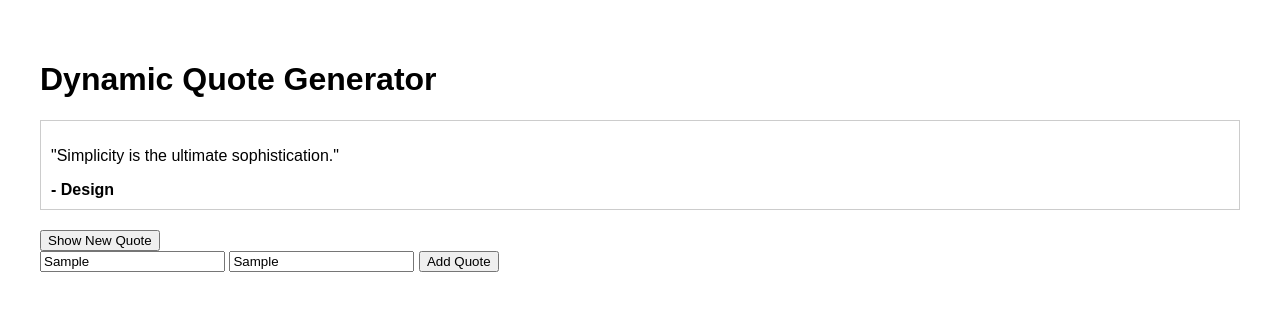
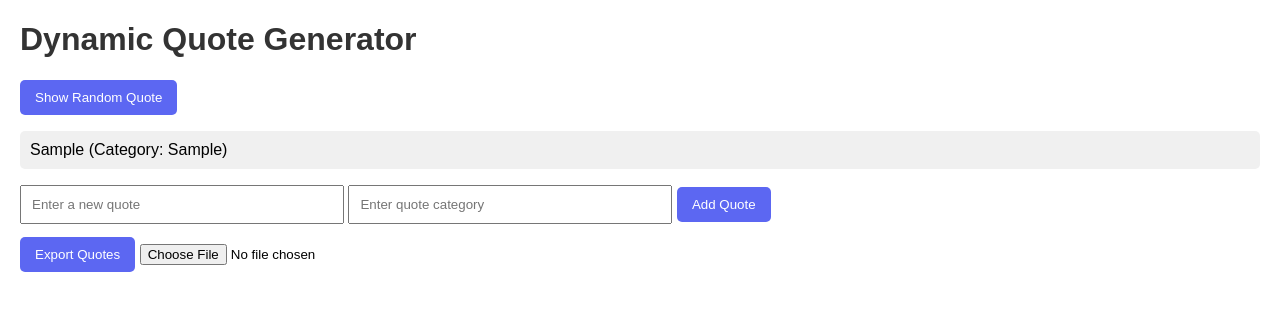
Before and after one commit to DIBORADAWIT/alx_fe_javascript, a plain HTML site: page index.html in a window 1280 px wide. Both pictures are taken after typing "Sample", "Sample" into the empty fields and a click on the button "Add Quote". Drawn offline with Linux system fonts and the light colour scheme.

Commit message:
implemented web storage and JSON handling

```diff
--- a/index.html
+++ b/index.html
@@ -4,25 +4,15 @@
     <meta charset="UTF-8" />
     <meta name="viewport" content="width=device-width, initial-scale=1.0" />
     <title>Dynamic Quote Generator</title>
-    <link rel="stylesheet" href="script.js" />
-    <style>
-      body {
-        font-family: Arial, sans-serif;
-        margin: 20px;
-        padding: 20px;
-      }
-      #quoteDisplay {
-        margin: 20px 0;
-        padding: 10px;
-        border: 1px solid #ccc;
-      }
-    </style>
+    <link rel="stylesheet" href="styles.css" />
   </head>
   <body>
     <h1>Dynamic Quote Generator</h1>
-    <div id="quoteDisplay"></div>
-    <button id="newQuote">Show New Quote</button>
-    <script src="script.js"></script>
+
+    <button onclick="showRandomQuote()">Show Random Quote</button>
+
+    <ul id="quoteList"></ul>
+
     <div>
       <input id="newQuoteText" type="text" placeholder="Enter a new quote" />
       <input
@@ -32,5 +22,17 @@
       />
       <button onclick="addQuote()">Add Quote</button>
     </div>
+
+    <div>
+      <button onclick="exportQuotes()">Export Quotes</button>
+      <input
+        type="file"
+        id="importFile"
+        accept=".json"
+        onchange="importFromJsonFile(event)"
+      />
+    </div>
+
+    <script src="script.js"></script>
   </body>
 </html>
--- a/script.js
+++ b/script.js
@@ -1,68 +1,72 @@
-let quotes = [
-  {
-    text: "The best way to predict the future is to invent it.",
-    category: "Motivation",
-  },
-  { text: "Good artists copy, great artists steal.", category: "Creativity" },
-  { text: "Simplicity is the ultimate sophistication.", category: "Design" },
-];
-
-function showRandomQuote() {
-  const quoteDisplay = document.getElementById("quoteDisplay");
-
-  quoteDisplay.innerHTML = "";
-
-  const randomIndex = Math.floor(Math.random() * quotes.length);
-  const randomQuote = quotes[randomIndex];
-
-  const quoteText = document.createElement("p");
-  quoteText.textContent = `"${randomQuote.text}"`;
-
-  const quoteCategory = document.createElement("span");
-  quoteCategory.textContent = ` - ${randomQuote.category}`;
-  quoteCategory.style.fontWeight = "bold";
-
-  quoteDisplay.appendChild(quoteText);
-  quoteDisplay.appendChild(quoteCategory);
-}
-
-function addQuote() {
-  const newQuoteText = document.getElementById("newQuoteText").value;
-  const newQuoteCategory = document.getElementById("newQuoteCategory").value;
-
-  if (newQuoteText && newQuoteCategory) {
-    quotes.push({ text: newQuoteText, category: newQuoteCategory });
-
-    document.getElementById("newQuoteText").value = "";
-
-    document.getElementById("newQuoteCategory").value = "";
-
-    alert("New quote added successfully!");
-
-    showRandomQuote();
-  } else {
-    alert("Please enter both a quote and a category.");
-  }
-}
-
-document.addEventListener("DOMContentLoaded", function () {
-  showRandomQuote();
-
-  document
-    .getElementById("newQuote")
-    .addEventListener("click", showRandomQuote);
-});
-
-// let quotes = JSON.parse(localStorage.getItem("quotes")) || [];
+let quotes = JSON.parse(localStorage.getItem("quotes")) || [];
 
 function saveQuotes() {
   localStorage.setItem("quotes", JSON.stringify(quotes));
 }
 
-function addQuote(newQuote) {
-  quotes.push(newQuote);
-  saveQuotes();
-  displayQuotes();
+function displayQuotes() {
+  const quoteList = document.getElementById("quoteList");
+  quoteList.innerHTML = "";
+
+  quotes.forEach((quote, index) => {
+    const listItem = document.createElement("li");
+    listItem.textContent = `${quote.text} (Category: ${quote.category})`;
+    quoteList.appendChild(listItem);
+  });
+}
+
+function showRandomQuote() {
+  const randomIndex = Math.floor(Math.random() * quotes.length);
+  const randomQuote = quotes[randomIndex];
+  alert(
+    `Random Quote: "${randomQuote.text}" - Category: ${randomQuote.category}`
+  );
+}
+
+function addQuote() {
+  const quoteText = document.getElementById("newQuoteText").value.trim();
+  const quoteCategory = document
+    .getElementById("newQuoteCategory")
+    .value.trim();
+
+  if (quoteText && quoteCategory) {
+    const newQuote = { text: quoteText, category: quoteCategory };
+    quotes.push(newQuote);
+    saveQuotes();
+    displayQuotes();
+    clearForm();
+  } else {
+    alert("Please enter both quote text and category.");
+  }
+}
+
+function clearForm() {
+  document.getElementById("newQuoteText").value = "";
+  document.getElementById("newQuoteCategory").value = "";
+}
+
+function exportQuotes() {
+  const quotesJson = JSON.stringify(quotes);
+  const blob = new Blob([quotesJson], { type: "application/json" });
+  const url = URL.createObjectURL(blob);
+  const a = document.createElement("a");
+  a.href = url;
+  a.download = "quotes.json";
+  document.body.appendChild(a);
+  a.click();
+  document.body.removeChild(a);
+}
+
+function importFromJsonFile(event) {
+  const fileReader = new FileReader();
+  fileReader.onload = function (event) {
+    const importedQuotes = JSON.parse(event.target.result);
+    quotes.push(...importedQuotes);
+    saveQuotes();
+    displayQuotes();
+    alert("Quotes imported successfully!");
+  };
+  fileReader.readAsText(event.target.files[0]);
 }
 
 function initializeQuotes() {
```
